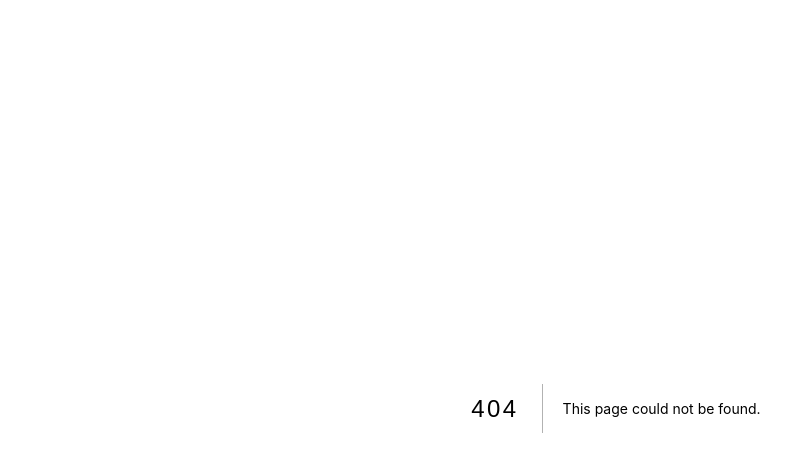
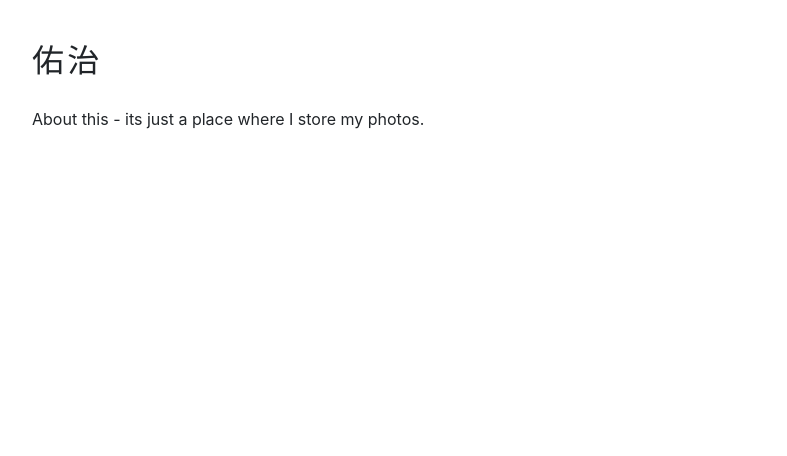
Before and after one commit to StevenConnors/me, a Next.js app: page /about in a window 1280 px wide. Before the commit this address had no page. Shown: the top 456 px of the page, without its empty margins (24-811 px from the left). Built offline with nearby package versions, Linux system fonts and the light colour scheme.

Commit message:
add about page

```diff
--- /dev/null
+++ b/pages/about.js
@@ -0,0 +1,19 @@
+import Head from 'next/head'
+import Link from 'next/link'
+
+export default function About() {
+  return (
+    <>
+      <Head>
+        <title>yuji tanaka</title>
+      </Head>
+      <Link href="/">
+        <h1>佑治</h1>
+      </Link>
+
+      <div>
+        About this - its just a place where I store my photos.
+      </div>
+    </>
+  )
+}
--- a/pages/img/[filename].js
+++ b/pages/img/[filename].js
@@ -30,9 +30,6 @@ export default function ImageInfo({ imageDescription}) {
   const router = useRouter()
   const { filename } = router.query
 
-  console.log("filename", filename);
-  console.log("his.props", imageDescription);
-
   return (
     <>
       <Head>
```
